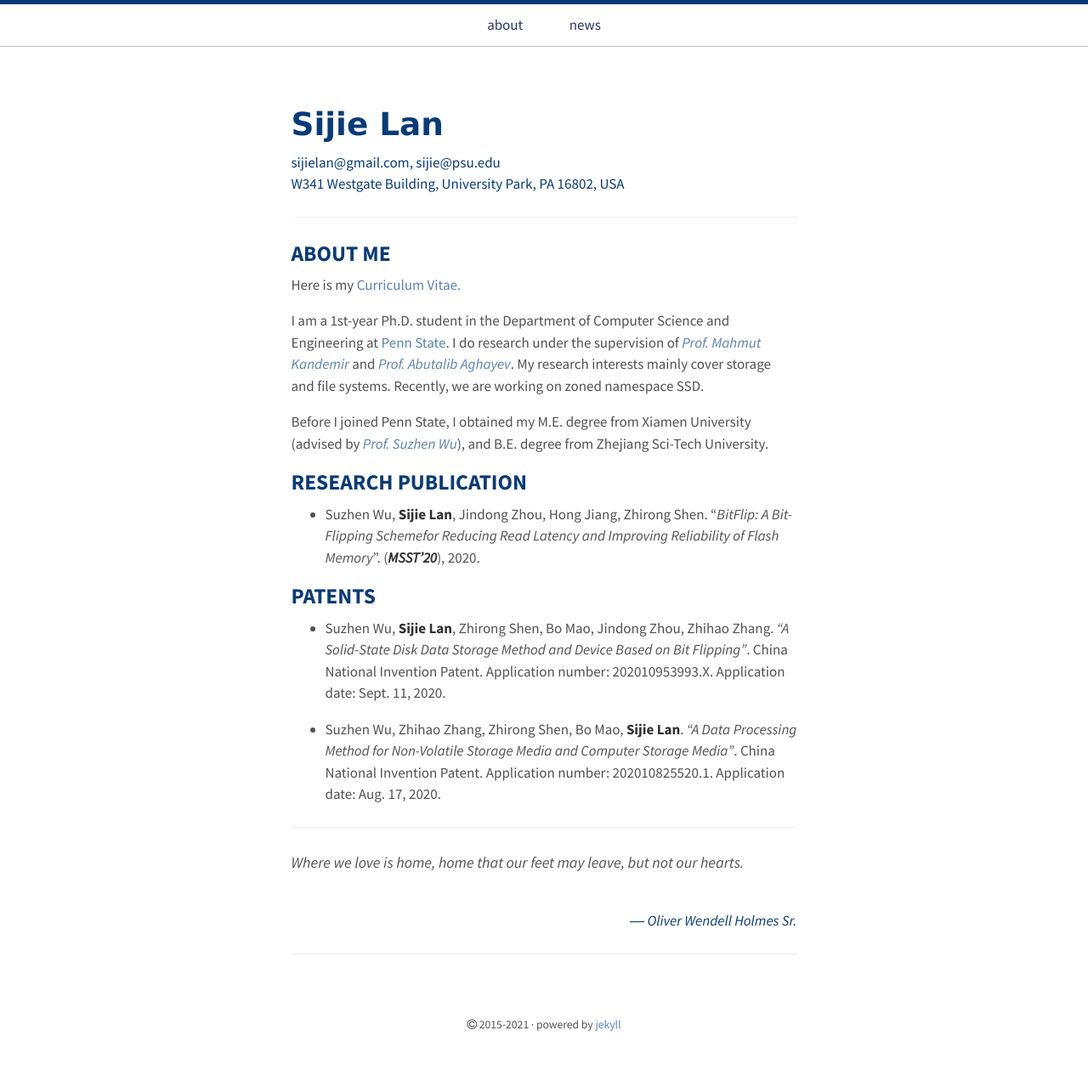
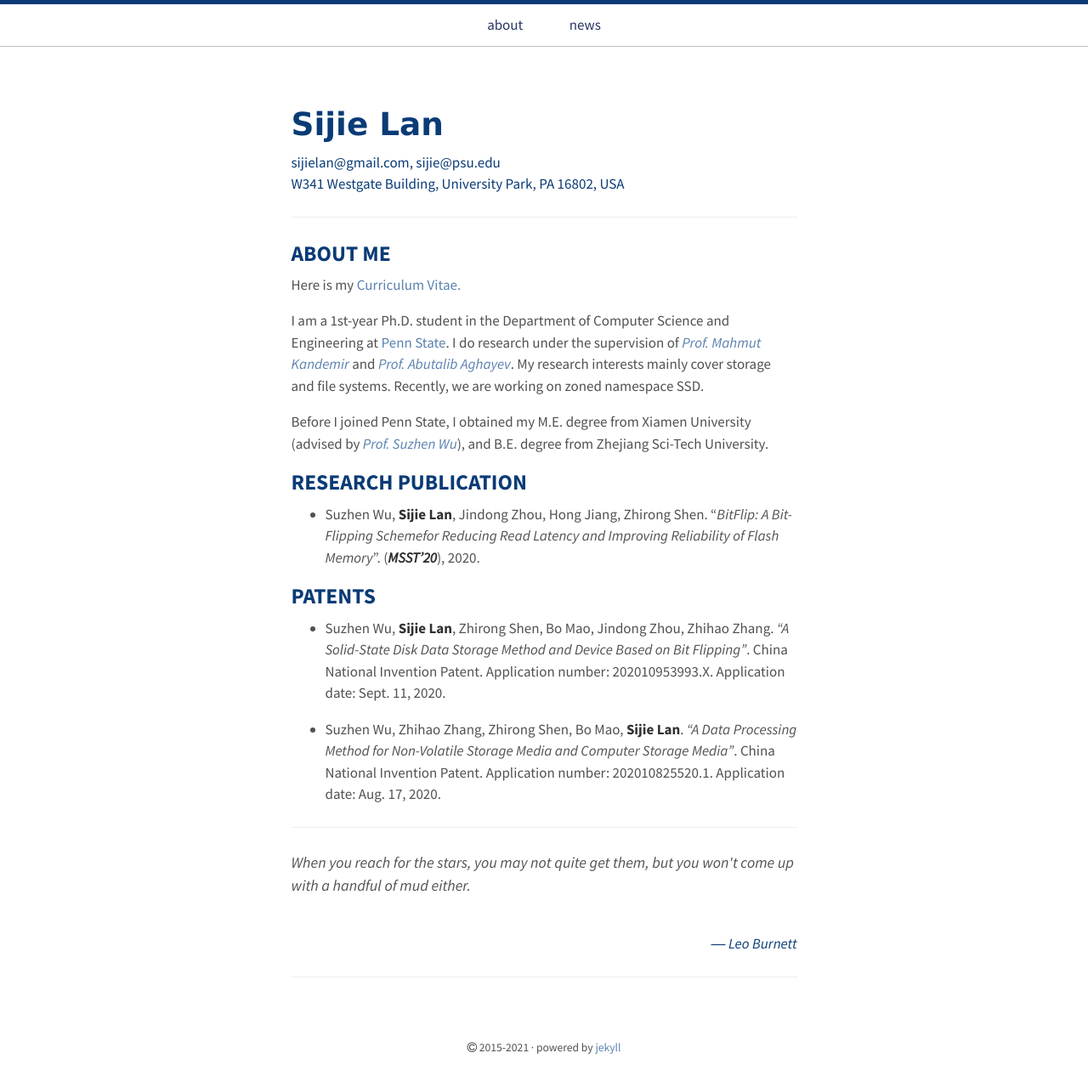
Before and after one commit to sijielan/sijielan.github.io, a Jekyll site: the page index.html, which Jekyll copies as it is, in a window 1280 px wide. Shown: the whole page at 85% size. Built offline with Jekyll 4.4.1, drawn with Linux system fonts in a browser that asks for light colours; before the commit the page ends 1251 px from its top, so only the background shows below that.

Commit message:
new quote

```diff
--- a/index.html
+++ b/index.html
@@ -73,7 +73,7 @@ My research interests mainly cover storage and file systems. Recently, we are wo
 </ul>
 
 <hr/>
-<p><font size="4"><i> Where we love is home, home that our feet may leave, but not our hearts.</i></p></font></p>  <br>  <div align="right"><font color="#0A3B76"><i> ― Oliver Wendell Holmes Sr.</i></font></div></p>
+<p><font size="4"><i> When you reach for the stars, you may not quite get them, but you won't come up with a handful of mud either.</i></p></font></p>  <br>  <div align="right"><font color="#0A3B76"><i> ― Leo Burnett</i></font></div></p>
 <!--<button type="button" ><a href="https://github.com/sijielan/Hello-World/raw/master/sijie_CV.pdf" target="_blank"/> Open/Read PDF</button>
 <a class="external" href="sijie_CV.pdf" target="_blank">[pdf]</a> -->
 <hr />
```
